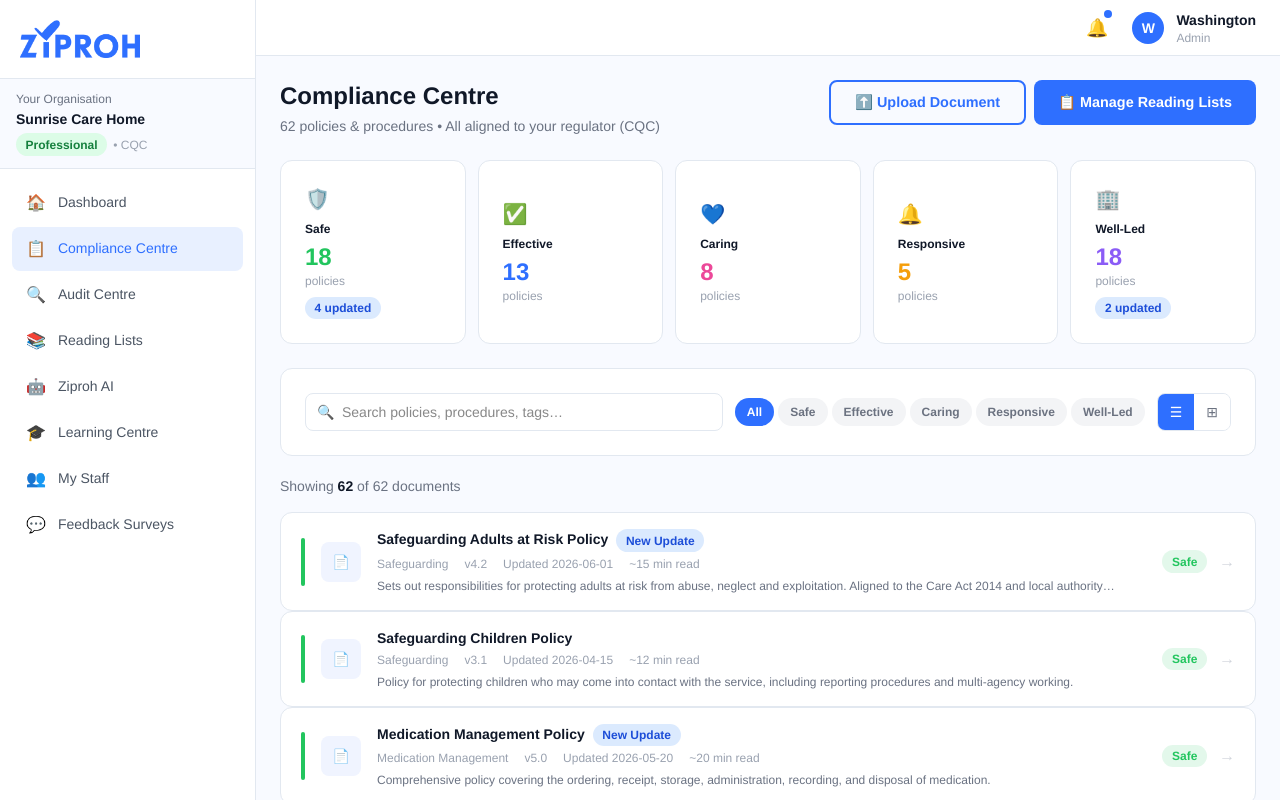
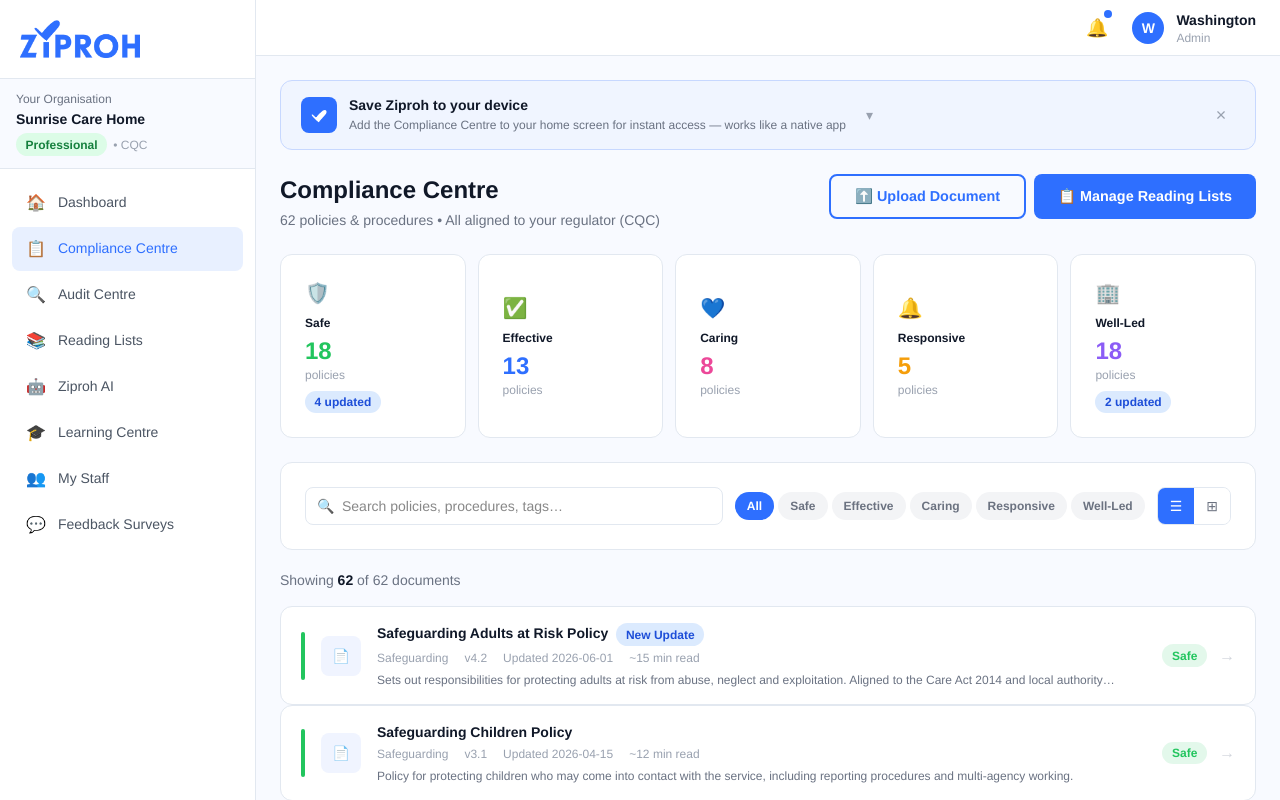
Before and after one commit to washkap-code/ziproh-compliance, a Next.js app: page /compliance in a window 1280 px wide. Shown: the top 800 px of the page. Built offline with nearby package versions, Linux system fonts and the light colour scheme.

Commit message:
feat: PWA manifest + install app banner on Compliance Centre

```diff
--- a/src/app/compliance/page.tsx
+++ b/src/app/compliance/page.tsx
@@ -1,6 +1,7 @@
 "use client";
 import { useState, useMemo } from "react";
 import DashboardLayout from "@/components/DashboardLayout";
+import InstallAppBanner from "@/components/InstallAppBanner";
 import Link from "next/link";
 import { DOCUMENTS, CATEGORIES } from "@/lib/documents";
 
@@ -48,6 +49,9 @@
 
   return (
     <DashboardLayout>
+      {/* Install app banner — shown once, dismissible */}
+      <InstallAppBanner />
+
       {/* Header */}
       <div className="mb-6 flex flex-wrap items-start justify-between gap-4">
         <div>
--- a/src/app/layout.tsx
+++ b/src/app/layout.tsx
@@ -6,6 +6,12 @@
   description: "Ziproh's compliance management platform for UK health and social care providers. Access 340+ auto-updated policies, audit tools, and compliance resources.",
   icons: {
     icon: "/favicon.ico",
+  },
+  manifest: "/manifest.json",
+  appleWebApp: {
+    capable: true,
+    title: "Ziproh",
+    statusBarStyle: "default",
   },
 };
 
--- /dev/null
+++ b/src/components/InstallAppBanner.tsx
@@ -0,0 +1,171 @@
+"use client";
+
+/**
+ * InstallAppBanner
+ * ─────────────────
+ * Dismissible banner shown on the Compliance Centre page that tells users
+ * how to save the Ziproh app to their device (iOS, Android, Desktop).
+ * Dismissal is remembered in localStorage so it only shows once.
+ */
+
+import { useState, useEffect } from "react";
+import Image from "next/image";
+
+type DeviceTab = "ios" | "android" | "desktop";
+
+const STEPS: Record<DeviceTab, { icon: string; label: string; steps: string[] }> = {
+  ios: {
+    icon: "🍎",
+    label: "iPhone / iPad",
+    steps: [
+      'Open app.ziprohtraining.co.uk in Safari',
+      'Tap the Share button at the bottom of the screen  ↑',
+      'Scroll down and tap "Add to Home Screen"',
+      'Tap "Add" in the top-right corner',
+      'The Ziproh icon will appear on your home screen',
+    ],
+  },
+  android: {
+    icon: "🤖",
+    label: "Android",
+    steps: [
+      'Open app.ziprohtraining.co.uk in Chrome',
+      'Tap the three-dot menu  ⋮  in the top-right corner',
+      'Tap "Add to Home Screen" or "Install App"',
+      'Tap "Add" to confirm',
+      'The Ziproh icon will appear on your home screen',
+    ],
+  },
+  desktop: {
+    icon: "💻",
+    label: "Desktop",
+    steps: [
+      'Open app.ziprohtraining.co.uk in Chrome or Edge',
+      'Look for the install icon  ⊕  in the browser address bar',
+      'Click it and select "Install"',
+      'Ziproh will open as a standalone app outside the browser',
+      'You can also pin it to your taskbar for quick access',
+    ],
+  },
+};
+
+export default function InstallAppBanner() {
+  const [visible, setVisible]     = useState(false);
+  const [tab, setTab]             = useState<DeviceTab>("ios");
+  const [expanded, setExpanded]   = useState(false);
+
+  // Show banner unless the user has already dismissed it
+  useEffect(() => {
+    try {
+      const dismissed = localStorage.getItem("zp_install_dismissed");
+      if (!dismissed) setVisible(true);
+    } catch {
+      setVisible(true);
+    }
+  }, []);
+
+  function dismiss() {
+    try { localStorage.setItem("zp_install_dismissed", "1"); } catch { /* noop */ }
+    setVisible(false);
+  }
+
+  if (!visible) return null;
+
+  const current = STEPS[tab];
+
+  return (
+    <div
+      className="rounded-xl mb-6 overflow-hidden"
+      style={{ border: "1px solid #c7d8ff", backgroundColor: "#f0f5ff" }}
+      role="region"
+      aria-label="Install Ziproh app"
+    >
+      {/* ── Collapsed header ── */}
+      <div className="flex items-center justify-between px-5 py-4">
+        <button
+          className="flex items-center gap-3 text-left flex-1"
+          onClick={() => setExpanded(v => !v)}
+          aria-expanded={expanded}
+        >
+          <div
+            className="w-9 h-9 rounded-lg flex items-center justify-center flex-shrink-0 overflow-hidden"
+            style={{ backgroundColor: "#2E6FFF" }}
+          >
+            <Image src="/ziproh-icon.png" alt="Ziproh" width={36} height={36}
+              style={{ objectFit: "cover" }} />
+          </div>
+          <div>
+            <p className="text-sm font-bold text-gray-900 leading-tight">
+              Save Ziproh to your device
+            </p>
+            <p className="text-xs text-gray-500 mt-0.5">
+              Add the Compliance Centre to your home screen for instant access — works like a native app
+            </p>
+          </div>
+          <span
+            className="ml-2 text-gray-400 text-sm flex-shrink-0"
+            style={{ transform: expanded ? "rotate(180deg)" : "rotate(0deg)", transition: "transform 0.2s" }}
+          >
+            ▾
+          </span>
+        </button>
+
+        {/* Dismiss */}
+        <button
+          onClick={dismiss}
+          aria-label="Dismiss"
+          className="ml-4 flex-shrink-0 w-7 h-7 flex items-center justify-center rounded-full text-gray-400 hover:text-gray-600 hover:bg-white transition-colors text-lg leading-none"
+        >
+          ×
+        </button>
+      </div>
+
+      {/* ── Expanded instructions ── */}
+      {expanded && (
+        <div style={{ borderTop: "1px solid #dce8ff" }}>
+
+          {/* Device tabs */}
+          <div className="flex px-5 pt-4 gap-2">
+            {(Object.keys(STEPS) as DeviceTab[]).map(key => (
+              <button
+                key={key}
+                onClick={() => setTab(key)}
+                className="flex items-center gap-1.5 px-4 py-2 rounded-lg text-xs font-semibold transition-all"
+                style={{
+                  backgroundColor: tab === key ? "#2E6FFF" : "#ffffff",
+                  color:           tab === key ? "#ffffff" : "#6b7280",
+                  border:          tab === key ? "1.5px solid #2E6FFF" : "1.5px solid #e5e7eb",
+                }}
+              >
+                <span>{STEPS[key].icon}</span>
+                <span>{STEPS[key].label}</span>
+              </button>
+            ))}
+          </div>
+
+          {/* Steps */}
+          <ol className="px-5 py-4 space-y-2.5 list-none">
+            {current.steps.map((step, i) => (
+              <li key={i} className="flex items-start gap-3">
+                <span
+                  className="flex-shrink-0 w-6 h-6 rounded-full flex items-center justify-center text-xs font-bold text-white mt-0.5"
+                  style={{ backgroundColor: "#2E6FFF" }}
+                >
+                  {i + 1}
+                </span>
+                <span className="text-sm text-gray-700 leading-relaxed">{step}</span>
+              </li>
+            ))}
+          </ol>
+
+          {/* Footer note */}
+          <div className="px-5 pb-4">
+            <p className="text-xs text-gray-400">
+              ✓ No app store required &nbsp;·&nbsp; ✓ Always up to date &nbsp;·&nbsp; ✓ Works offline once loaded
+            </p>
+          </div>
+        </div>
+      )}
+    </div>
+  );
+}
```
Also changed, not shown: public/manifest.json (added).
